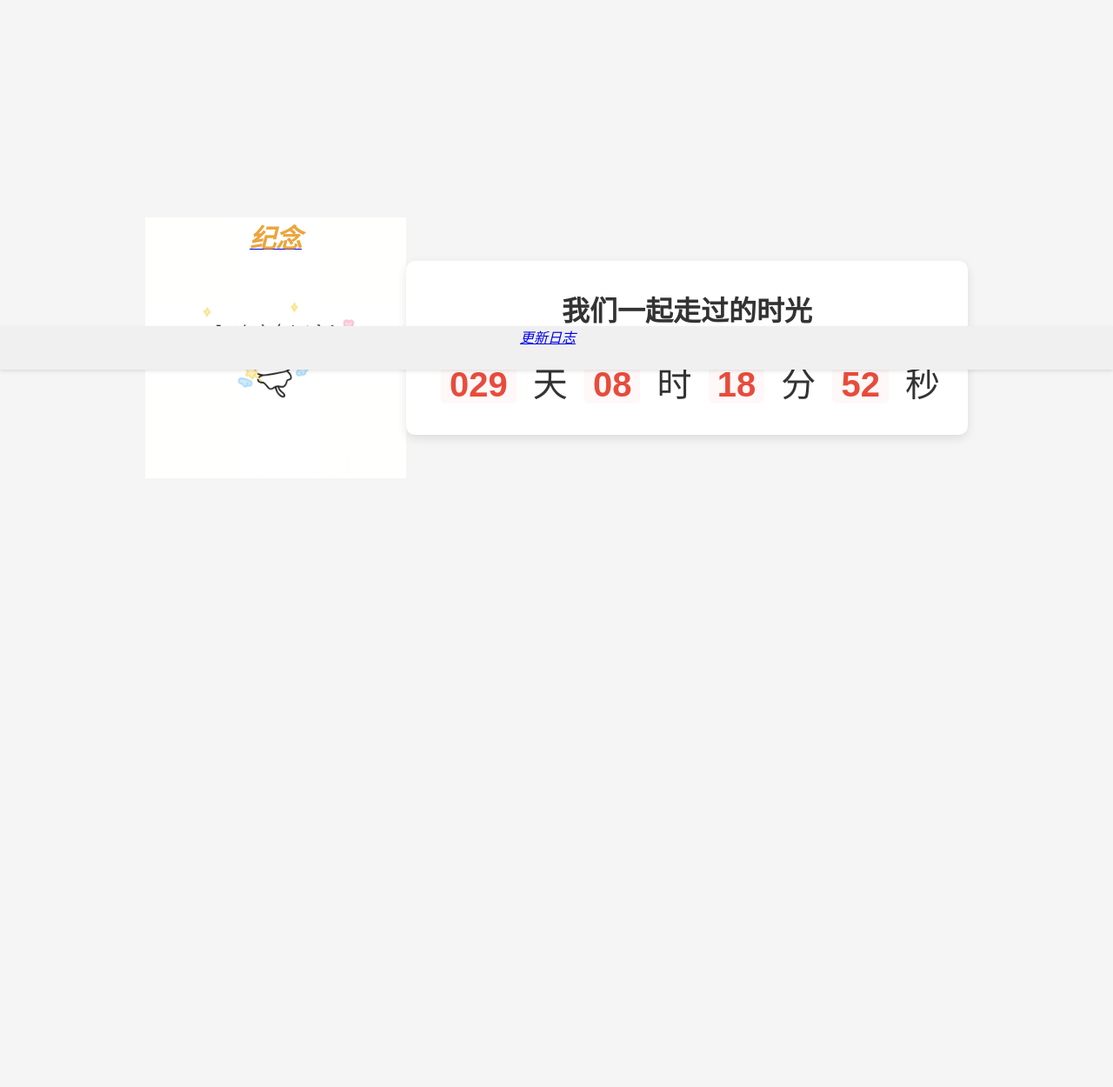
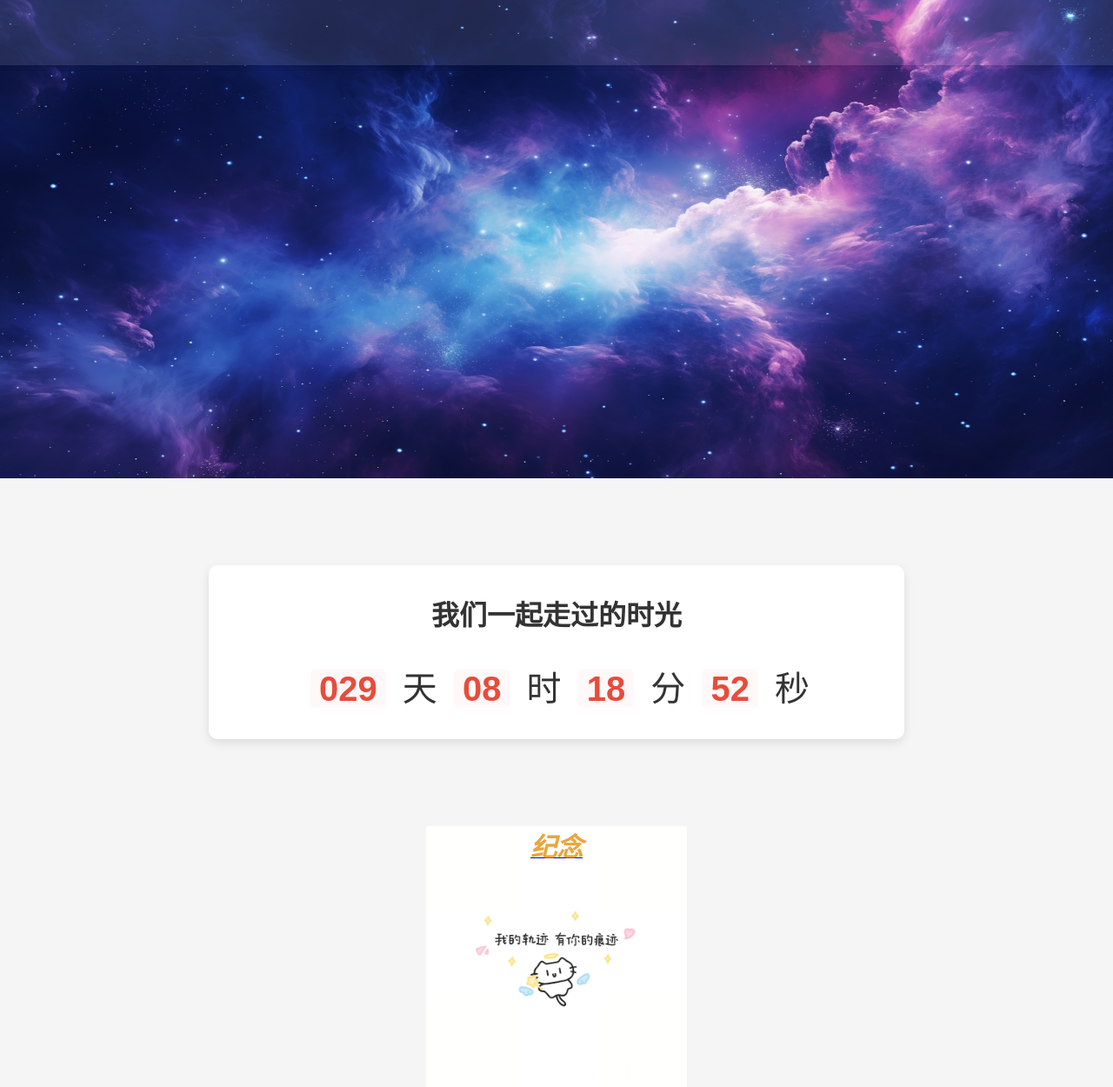
Before and after one commit to jiayi-jing/tomorrow-with-you, a plain HTML site: page index.html in a window 1280 px wide. Shown: the whole page at 87% size. Before the commit the page ends 800 px from the top, so only its background shows below. Drawn offline with Linux system fonts and the light colour scheme.

Commit message:
对布局进行了调整

```diff
--- a/index.html
+++ b/index.html
@@ -4,48 +4,51 @@
 <head>
     <meta charset="UTF-8">
     <meta name="viewport" content="width=device-width, initial-scale=1.0">
-    <title>Love</title>
+    <title>Our universe</title>
     <!-- 引入CSS样式文件 -->
     <link rel="stylesheet" href="style.css">
+
 </head>
 
 <body>
     <div class="header">
-        <div id="更新日志" >
-            <a href="./更新日志.html" style="font-style: italic; text-align: left;">更新日志</a>
+        <!-- <div id="header-updates">
+            <a href="./更新日志.html" >更新日志</a>
+        </div> -->
+
+    </div>
+
+    <div class="main">
+        <div class="main-top">
+            <div id="p2">
+
+            </div>
         </div>
-    </div>
+
+
+        <div class="record-time">
+            <h1>我们一起走过的时光</h1>
+            <div class="timer">
+                <span id="days">000</span> 天
+                <span id="hours">00</span> 时
+                <span id="minutes">00</span> 分
+                <span id="seconds">00</span> 秒
+            </div>
+        </div>
 
 
 
+        <div class="link-to-memorial">
+            <div id="p1">
+                <a href="./纪念.html">
+                    <strong style="color: rgba(230, 143, 13, 0.8);font-size: 30px; font-style: italic ;">纪念</strong>
+                </a>
+            </div>
+        </div>
 
 
 
-
-
-
-
-
-
-    <div class="guiji">
-        <div id="p1">
-            <a href="./纪念.html">
-                <strong style="color: rgba(230, 143, 13, 0.8);font-size: 30px; font-style: italic ;">纪念</strong>
-            </a>
-        </div>
     </div>
-
-
-    <div class="container">
-        <h1>我们一起走过的时光</h1>
-        <div class="timer">
-            <span id="days">000</span> 天
-            <span id="hours">00</span> 时
-            <span id="minutes">00</span> 分
-            <span id="seconds">00</span> 秒
-        </div>
-    </div>
-
     <!-- 引入JavaScript逻辑文件 -->
     <script src="script.js"></script>
 </body>
--- a/style.css
+++ b/style.css
@@ -13,8 +13,8 @@ body {
     min-height: 100vh;
     background-color: #f5f5f5;
     display: flex;
+    flex-direction: column;
     justify-content: center;
-    align-items: center;
     font-family: "Microsoft YaHei", sans-serif;
 }
 
@@ -23,56 +23,74 @@ body {
 
 
 /* 模块样式####################################################### */
-div.header{
+/* header模块 */
+.header{
     width: 100%;
-    height: 50px;
-    background-color: #f0f0f0;
+    height: 75px;
+    background-color: rgba(255, 255, 255, 0.1);
     display: flex;
-    justify-content: center;
-    padding-right: 20px;
+    align-items: center;
     box-shadow: 0 2px 4px rgba(0, 0, 0, 0.1);
     position: fixed;
-    header: 0;
+    top: 0px;
+    z-index: 100;
 }
 
 
 
+/* header-updates模块 */
+#header-updates{
+    font-style: italic;
+    position: relative;
+    left: 15px;
+
+}
+
+
+/* main模块 */
+/* main-top模块 */
+.main-top {
+
+
+}
+#p2{
+    width: 100%;
+    height: 550px;
+    background-image: url('./图片/2.png');
+    background-size:100% 100%;
+    text-align: center;
+    background-repeat: no-repeat;
+    position: relative;
+    top: 0%;
+    left: 0px;
 
 
 
+}
 
+/* main-record-time模块 */
+.record-time {
 
-
-
-
-
-
-
-
-
-
-
-
-
-
-
-/* 容器样式 */
-.container {
+    width: 800px;
+    height: 200px;
     text-align: center;
     padding: 2rem;
-    background-color: white;
+    background-color:rgb(255, 255, 255);
     border-radius: 10px;
     box-shadow: 0 4px 12px rgba(0, 0, 0, 0.1);
+    margin: 0 auto;
+    position: relative;
+    top: 100px;
+
 }
 
-
-#p1{
-    background-image: url('./图片/1.png');
-    width: 300px;
-    height: 300px;
-    background-repeat: no-repeat;
-    background-size: contain;
-    text-align: center;
+/* 手机设备调整 (600px以下) */
+@media (max-width: 600px) {
+    #p2 {
+        height: 350px; /* 进一步降低高度适应手机 */
+        background-size: cover; /* 优先保证图片覆盖容器 */
+        background-position: center; /* 重点展示图片中心区域 */
+    }
 }
 
 /* 标题样式 */
@@ -100,7 +118,7 @@ h1 {
 
 /* 响应式调整 - 适配手机 */
 @media (max-width: 600px) {
-    .container {
+    .record-time {
         width: 90%;
         padding: 1.5rem;
     }
@@ -113,3 +131,25 @@ h1 {
         font-size: 1.8rem;
     }
 }
+
+
+
+
+
+.link-to-memorial{
+
+
+}
+
+
+#p1{
+    background-image: url('./图片/1.png');
+    width: 300px;
+    height: 300px;
+    background-repeat: no-repeat;
+    background-size: contain;
+    text-align: center;
+    margin: 0 auto;
+    position: relative;
+    top: 200px;
+}
```
Also changed, not shown: script.js (+7 -0 lines), 图片/2.png (added).
